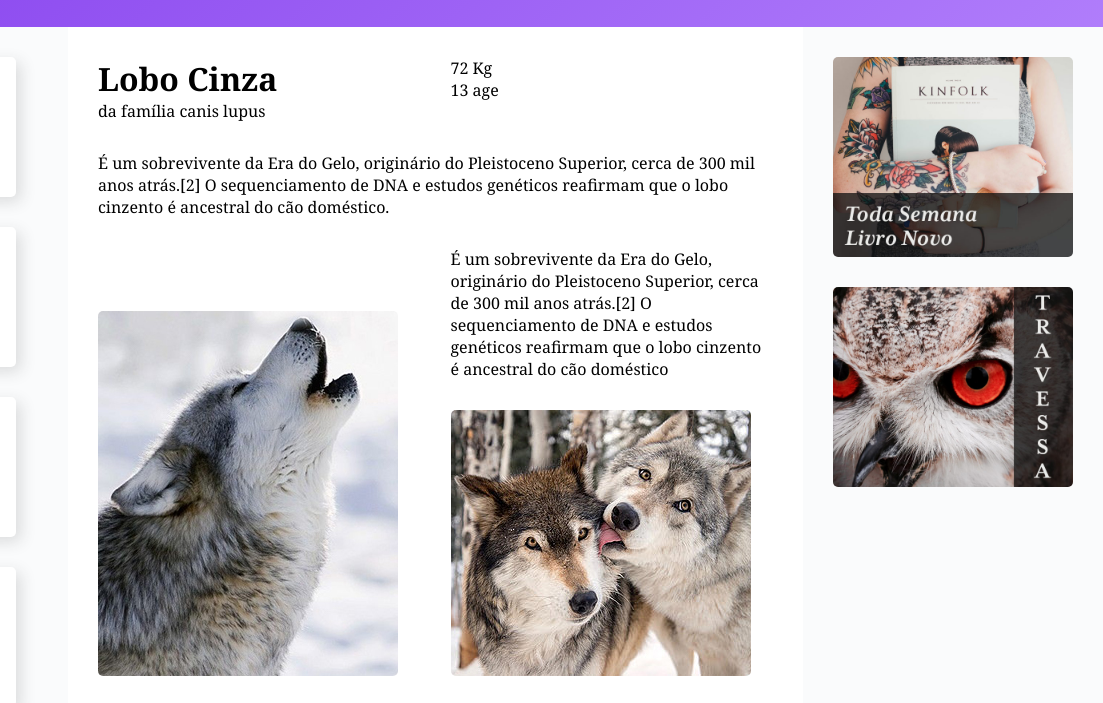
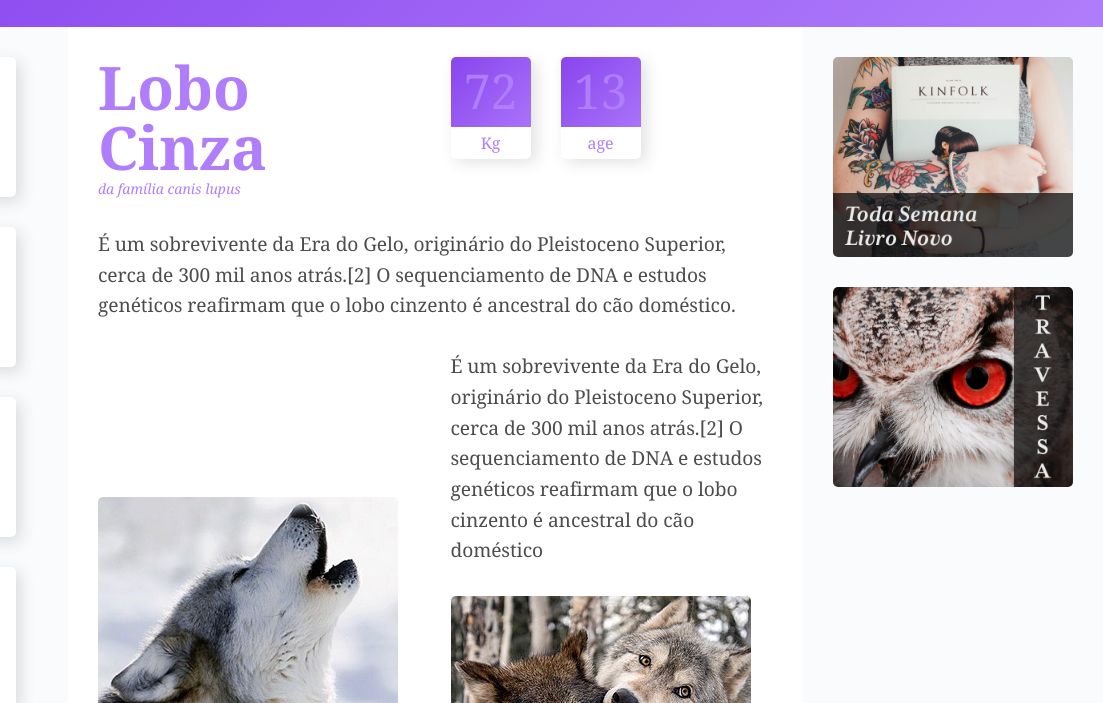
Before and after one commit to YohanBZ/Wildbeast, a plain HTML site: page index.html in a window 1280 px wide. Shown: the part 77-780 px from the top of the page, 177-1280 px from the left. Drawn offline with Linux system fonts and the light colour scheme.

Commit message:
style text

```diff
--- a/css/style.css
+++ b/css/style.css
@@ -116,6 +116,77 @@ img {
 .imagem-2 {
   align-self: end;
 }
+
+/* ESTILOS */
+
+p{
+  font-size: 1.2em;
+  line-height: 1.6;
+  letter-spacing: -0.005em;
+  color: rgba(0,0, 0, .7);
+}
+
+.infomacoes p+p{
+   margin-top: 30px;
+}
+
+/* TITULO */
+
+.titulo {
+  color: #b07dfb;
+}
+
+.titulo h1 {
+  font-size: 3.75em;
+  line-height: 1 ;
+  font-weight: 700;
+}
+
+.titulo span {
+  font-size: 0.875em;
+  font-style: italic;
+}
+
+/* CARACTERISTICA */
+
+.caracteristicas {
+  display: flex;
+  align-items: flex-start;
+}
+
+.caracteristicas > div {
+  width: 80px;
+  text-align: center;
+  background: linear-gradient(135deg, #8844ee, #b07dfb);
+  border-radius: 5px;
+  box-shadow: 5px 5px 15px  0px rgba(44, 44, 44, 0.15);
+  position: relative;
+}
+
+.caracteristicas > div:first-child {
+  margin-right: 30px;
+}
+
+.caracteristicas span {
+  display: block ;
+  color: #b07dfb;
+}
+
+.numero {
+  color: #b07dfb;
+  font-size: 3em;
+  line-height: 1;
+  margin: 10px auto ;
+}
+
+.rotulo {
+  background-color: white;
+  border-radius: 0px 0px 5px 5px;
+  padding: 5px 0;
+  position: relative;
+  top: 2px;
+}
+
 /* ANUNCIOS  */
 .anuncios {
   grid-area: anuncios;
```
